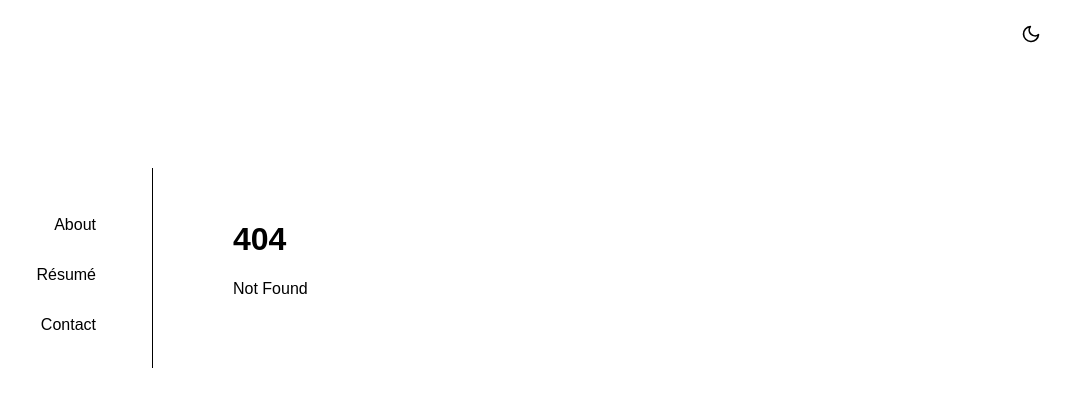
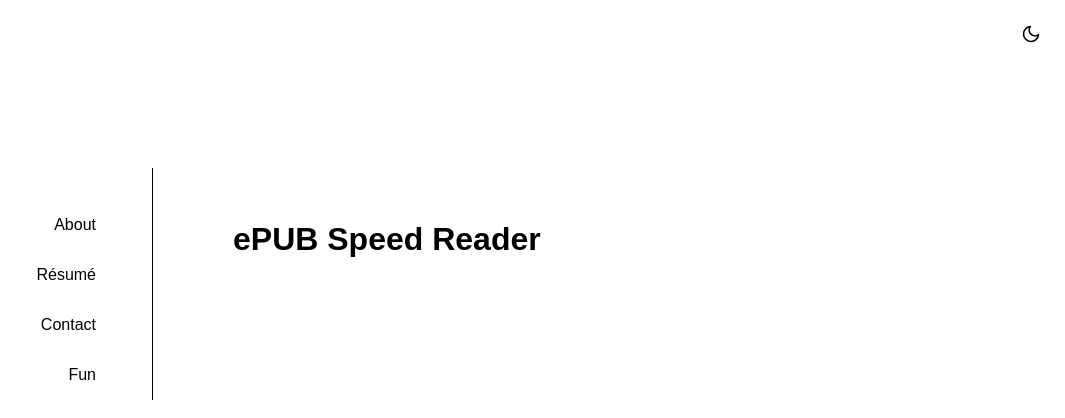
Before and after one commit to poltak/poltak.github.io, a SvelteKit app: page /fun in a window 1280 px wide. Before the commit this address had no page. Shown: the top 418 px of the page, without its empty margins (215-1280 px from the left). Built offline with nearby package versions, Linux system fonts and the light colour scheme.

Commit message:
Add dummy route

```diff
--- a/src/routes/+layout.svelte
+++ b/src/routes/+layout.svelte
@@ -42,6 +42,7 @@
         <a class="nav-link" href="{base}/">About</a>
         <a class="nav-link" href="{base}/cv">Résumé</a>
         <a class="nav-link" href="{base}/contact">Contact</a>
+        <a class="nav-link" href="{base}/fun">Fun</a>
     </nav>
     <!-- <div class="nav-split"></div> -->
 </div>
--- /dev/null
+++ b/src/routes/fun/+page.svelte
@@ -0,0 +1,14 @@
+<script lang="ts">
+</script>
+
+<div class="main-content">
+    <h1>ePUB Speed Reader</h1>
+</div>
+
+<style>
+    .main-content {
+        display: flex;
+        flex-direction: column;
+        height: 100vh;
+    }
+</style>
```
